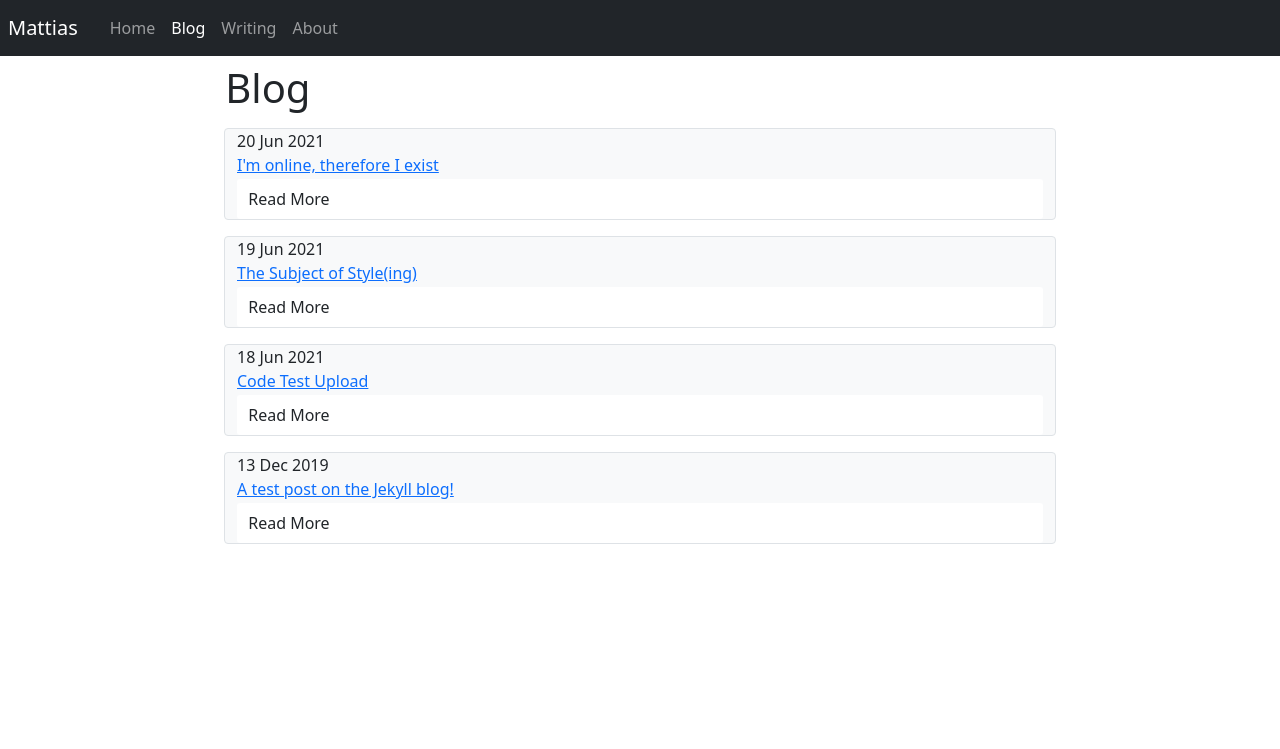
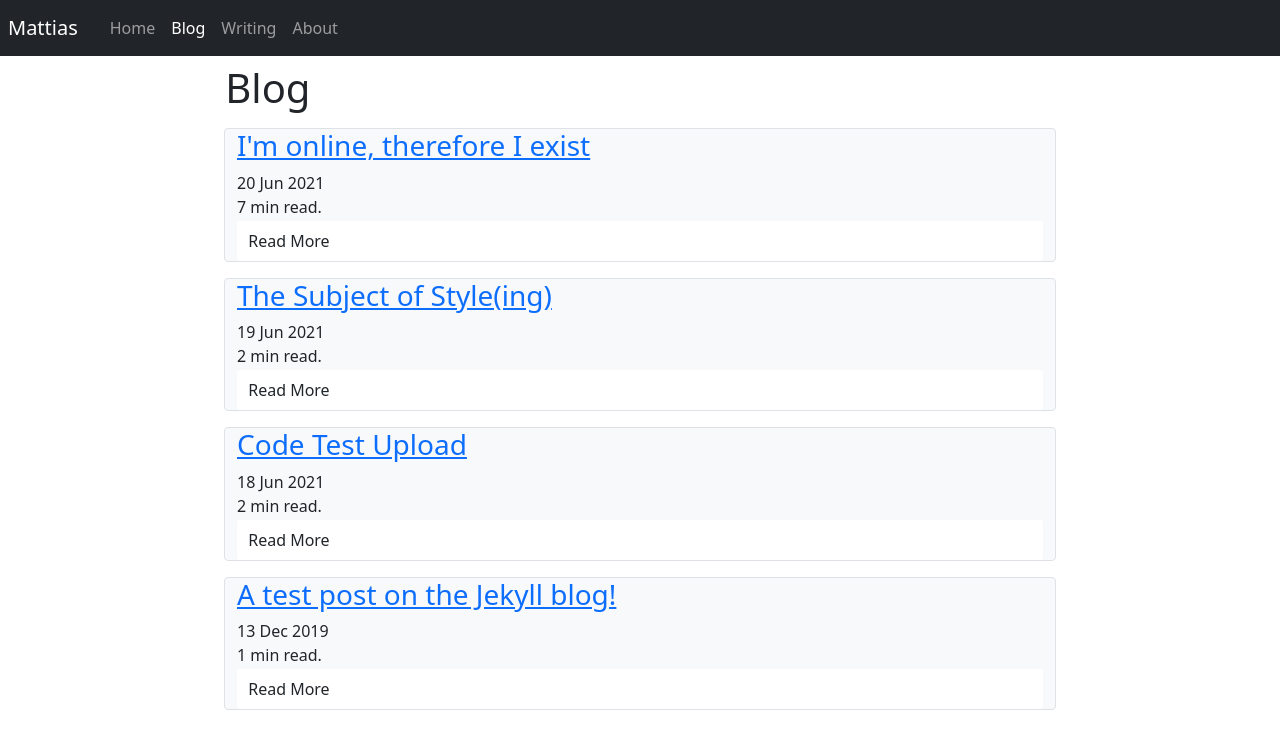
Before and after one commit to tolhurmatt/LuckyRabbi.github.io, a Jekyll site: the page built from blog.html, in a window 1280 px wide. Shown: the top 749 px of the page. Built offline with Jekyll 4.4.1, drawn with Linux system fonts in a browser that asks for light colours; nearby versions of some CDN libraries.

Commit message:
Added read time

```diff
--- a/blog.html
+++ b/blog.html
@@ -16,8 +16,9 @@ navigation_weight: 2
   <div class="row py-2 px-3">
     <div class="col-sm-2"></div>
     <div class="col-sm-8 border bg-light rounded">
+      <div class="post"><h3><a href="{{ post.url }}" title="{{ post.title }}">{{ post.title }}</a></h3></div>
       <div class="datetime align-top">{{ post.date | date_to_string }}</div>
-      <div class="post"><a href="{{ post.url }}" title="{{ post.title }}">{{ post.title }}</a></div>
+      {% include read_time.html %}
       <details>
         <summary>Read More</summary>
         {{ post.abstract }}
```
Also changed, not shown: 1 other file.
